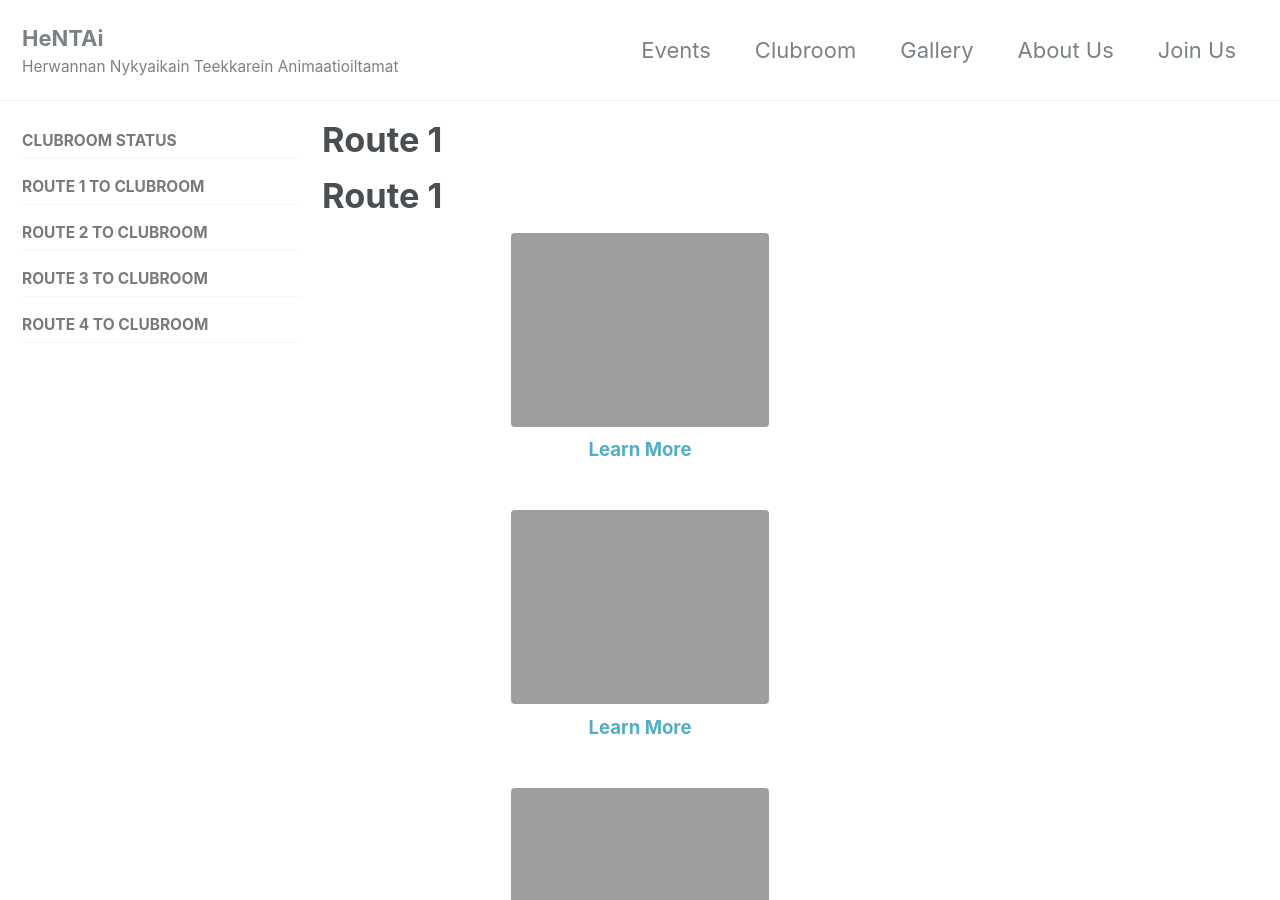
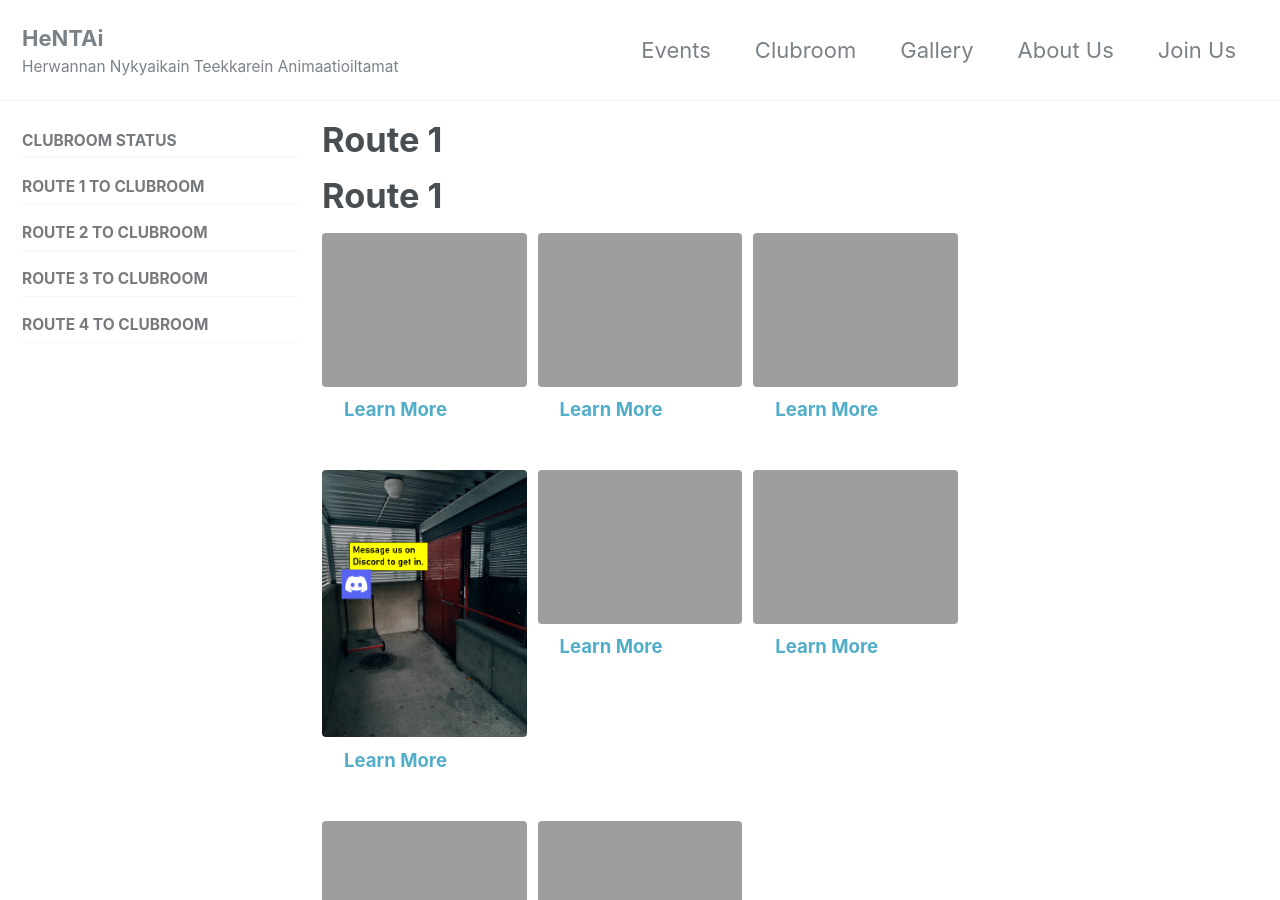
Before and after one commit to HNTA-Club/website, a Jekyll site: the page built from _pages/route1.md, in a window 1280 px wide and 900 px high. Built offline with Jekyll 4.4.1, drawn with Linux system fonts in a browser that asks for light colours; cached includes are drawn as plain includes; nearby versions of some CDN libraries; our own code applies the rules of GitHub Pages for plain Markdown files.

Commit message:
route1.md edited online with Bitbucket

```diff
--- a/_pages/route1.md
+++ b/_pages/route1.md
@@ -23,4 +23,4 @@ pics:
      image_path: /assets/images/clubroom/Route 1/route2_final.PNG
 ---
 # Route 1
-{% include feature_row id="pics" type="center" %}
+{% include feature_row id="pics" %}
```
